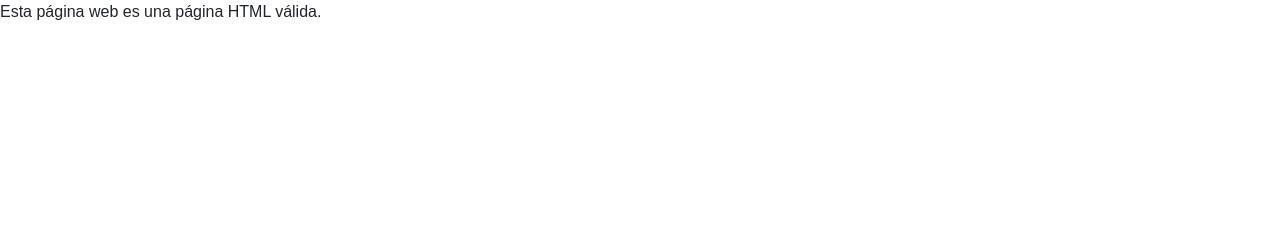
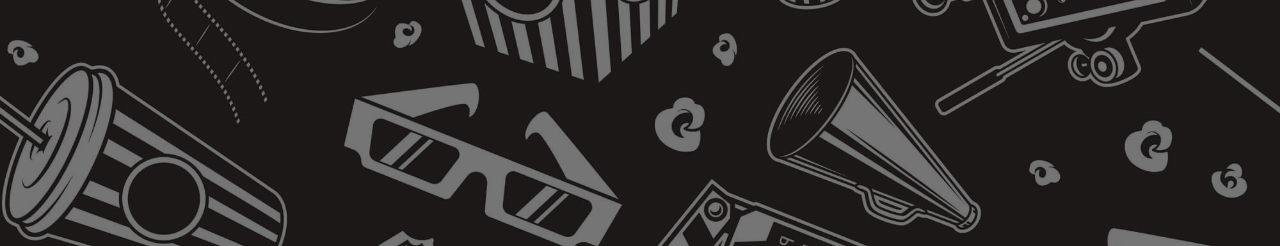
Before and after one commit to Tonga79/curso, a plain HTML site: page iniciosesion.html in a window 1280 px wide. Shown: the top 246 px of the page. Drawn offline with nearby package versions, Linux system fonts and the light colour scheme.

Commit message:
Update style.css

```diff
--- a/style.css
+++ b/style.css
@@ -162,3 +162,18 @@ hr{
     ::-webkit-scrollbar-thumb:hover {
       background: var(--primary-color);
     }
+.login{
+  color:white;
+  background: linear-gradient(#0000008a,#0000008a),url("img/bg-register.jpg");
+  background-size: cover;
+  background-position: center;
+  height: 90vh;
+  display: flex;
+  flex-direction: column;
+  justify-content: center;
+  align-items: center;
+  text-align: center;
+  font-size: 4rem;
+  font-weight: 700;
+
+}
```
